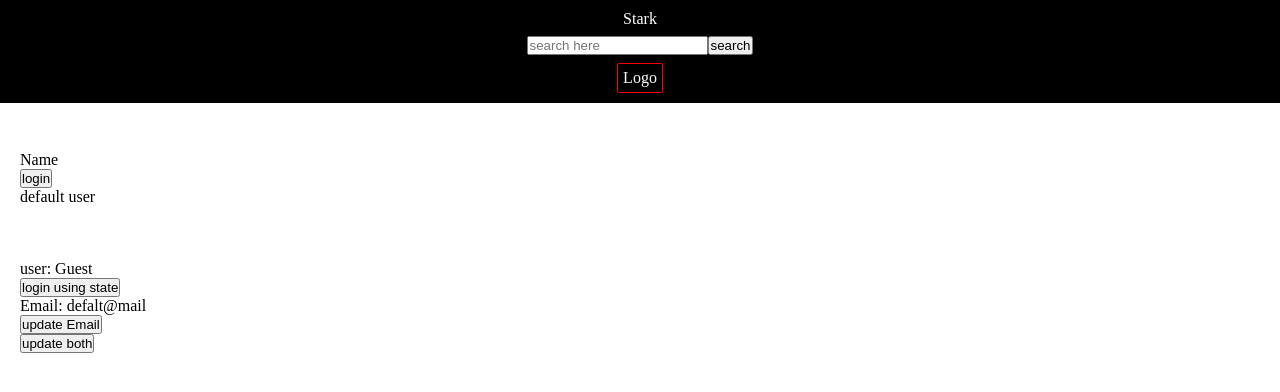
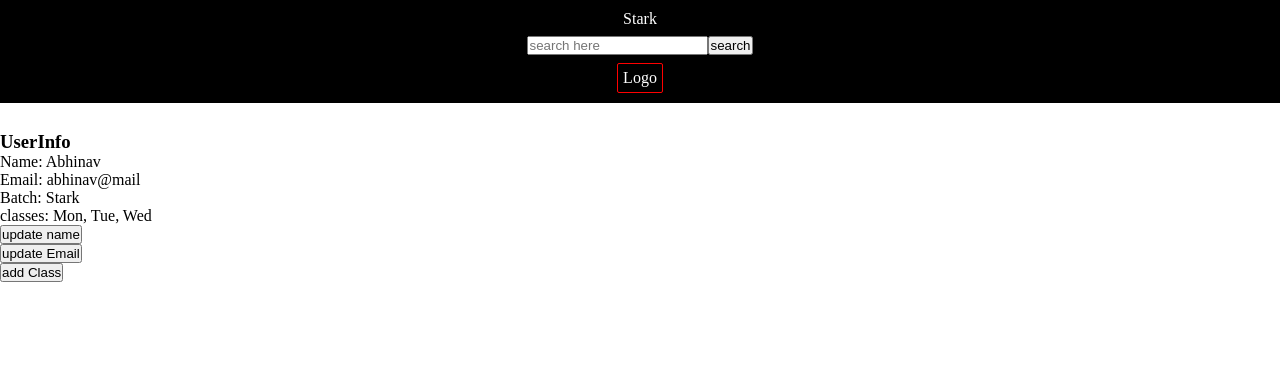
Before and after one commit to Abhinavav23/stark-react-basic, a React (Create React App) app: page / in a window 1280 px wide. Shown: the top 392 px of the page. Built offline with nearby package versions, Linux system fonts and the light colour scheme.

Commit message:
[17 july 2023] states with ref types

```diff
--- a/src/V2/AppV2.jsx
+++ b/src/V2/AppV2.jsx
@@ -3,6 +3,7 @@ import "./AppV2.css";
 import { Footer } from "./components/helpAndFeedback/Footer";
 import { Feedback } from "./components/helpAndFeedback/Feedback";
 import { Name } from "./components/states/Name";
+import { UserInfo } from "./components/states/UserInfo";
 export const AppV2 = () => {
   return (
     <main>
@@ -32,7 +33,8 @@ export const AppV2 = () => {
         </ul>
       </Header> */}
 
-      <Name/>
+      {/* <Name/> */}
+      <UserInfo/>
     </main>
   );
 };
--- /dev/null
+++ b/src/V2/components/states/UserInfo.jsx
@@ -0,0 +1,101 @@
+import { useState } from "react"
+
+export const UserInfo = () => {
+
+    // const [name, setName] = useState('Abhinav');
+    // const [email, setEmail] = useState('abhinav@mail');
+    // const [batch, setBatch] = useState('stark');
+
+
+    const [user, setUser] = useState({
+        name: 'Abhinav',
+        email: 'abhinav@mail',
+        batch: 'Stark'
+    })
+
+    const [days, setDays] = useState(['Mon', 'Tue', 'Wed'])
+
+    const updateName = () => {
+        // setName('New Name')
+        // setUser({
+        //     name: 'new Name',
+        //     email: 'abhinav@mail',
+        //     batch: 'Stark'
+        // });
+
+        /*
+        in react while updating the state you shoulod always pass the new referenece to the state
+        to see the changes getting affected
+
+        // wont work
+        console.log('user before', user);
+        user.name = 'new name';
+        console.log('user after', user);
+        setUser(user);
+        */
+
+        // update the reference
+        setUser({
+            ...user,
+            name: 'new Name',
+        })
+    }
+    const updateEmail = () => {
+        // setUser({
+        //     email: 'NewEmail@google.com',
+        //     name: 'new Name',
+        //     batch: 'Stark'
+        // })
+
+        setUser({
+            ...user,
+            email: 'NewEmail@google.com',
+        })
+    }
+
+    const addClass = () => {
+        console.log('days before', days);
+        // days.push('Thurs');
+        console.log('days after', days);
+        // as we pushing to an array and updating it which will be same ref
+        setDays([...days, 'Thurs']);
+    }
+
+    return (
+        <section>
+            <h3>UserInfo</h3>
+            <p>Name: {user.name}</p>
+            <p>Email: {user.email}</p>
+            <p>Batch: {user.batch}</p>
+            <p>classes: {days.join(", ")}</p>
+            <button onClick={updateName}>update name</button>
+            <br />
+            <button onClick={updateEmail}>update Email</button>
+            <br />
+            <button onClick={addClass}>add Class</button>
+        </section>
+    )
+}
+
+
+/*
+initially
+user ---> {
+        name: 'Abhinav',
+        email: 'abhinav@mail',
+        batch: 'Stark'
+    }
+
+after calling setUser({name: 'new Name'})
+user --> {name: 'new Name'}
+*/
+
+
+
+// const obj = {
+//     username: 'abhinav',
+//     email: 'myemail',
+//     username: 'new user',
+//     email: "new email"
+// }
+// console.log('obj', obj);
```
